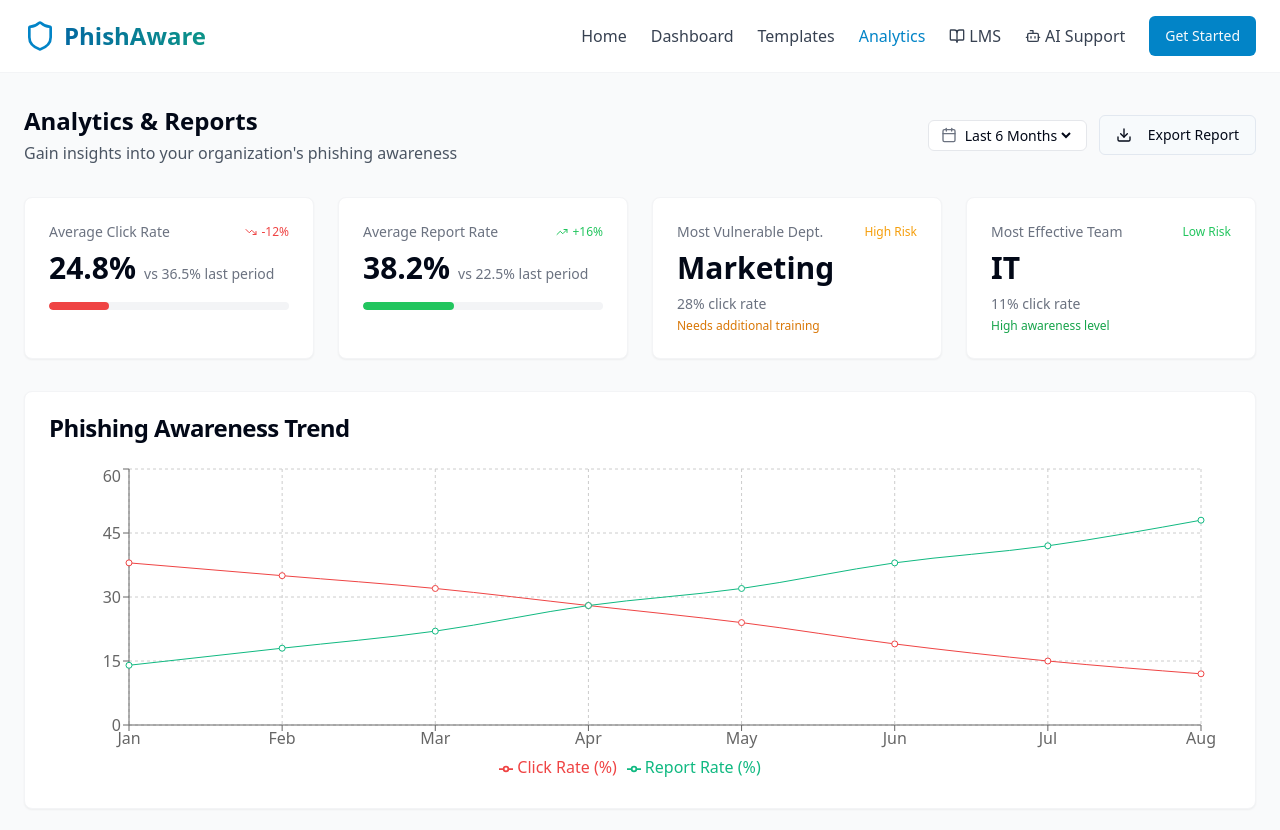
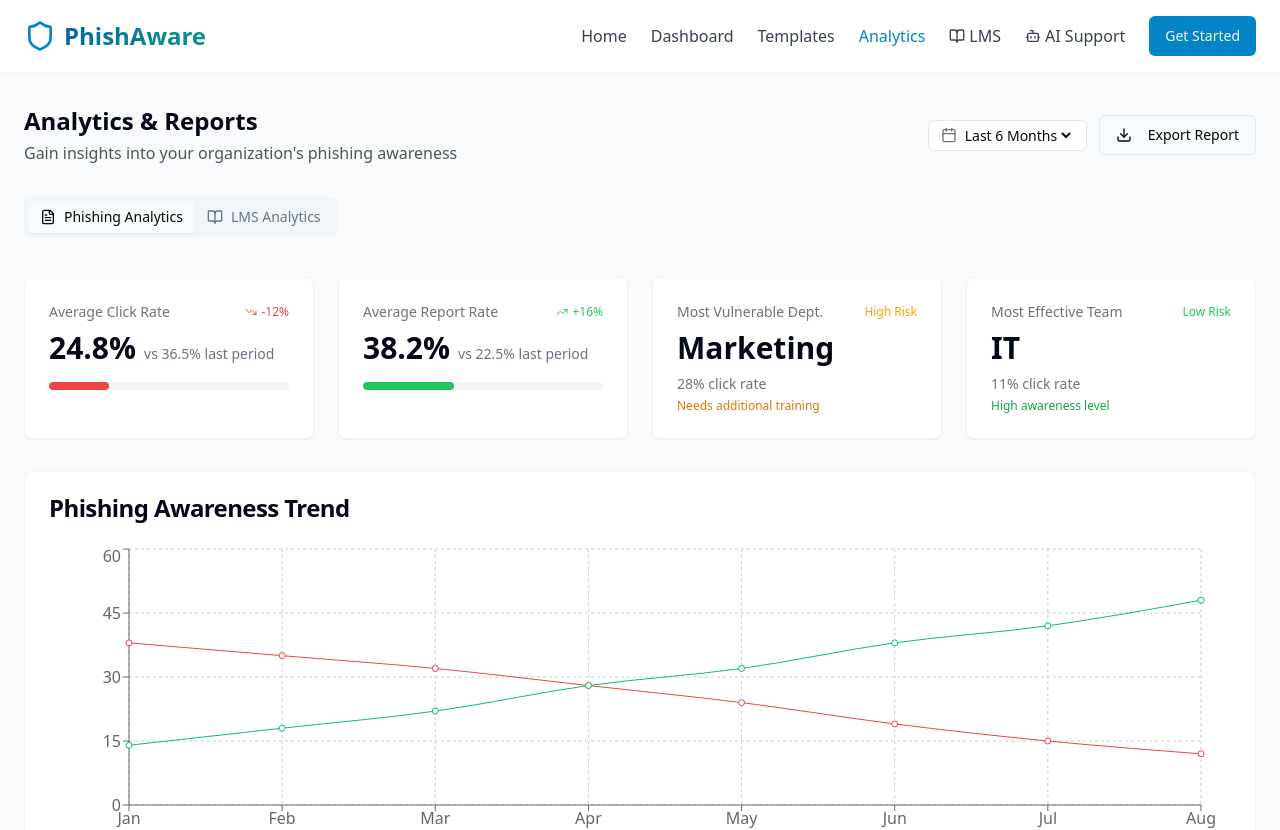
Before and after one commit to ebrahimElzook/phish-aware-academy-11, a React (Vite) app: page /analytics in a window 1280 px wide. Shown: the top 830 px of the page. Built offline with nearby package versions, Linux system fonts and the light colour scheme.

Commit message:
feat: Integrate LMS analytics
Integrate LMS analytics components into the analytics page.

```diff
--- a/src/pages/Analytics.tsx
+++ b/src/pages/Analytics.tsx
@@ -1,6 +1,7 @@
 import React, { useState } from 'react';
 import { Card, CardContent, CardHeader, CardTitle } from "@/components/ui/card";
 import { Button } from "@/components/ui/button";
+import { Tabs, TabsContent, TabsList, TabsTrigger } from "@/components/ui/tabs";
 import {
   BarChart,
   LineChart,
@@ -20,12 +21,13 @@ import {
   TrendingDown,
   TrendingUp,
   Calendar,
-  Download
+  Download,
+  BookOpen,
+  FileText
 } from 'lucide-react';
 import Navbar from '@/components/Navbar';
 import Footer from '@/components/Footer';
 import LMSAnalytics from '@/components/analytics/LMSAnalytics';
-import { Tabs, TabsList, TabsTrigger, TabsContent } from '@radix-ui/react-tabs';
 
 // Mock data for charts
 const monthlyData = [
@@ -101,6 +103,19 @@ const Analytics = () => {
             </div>
           </div>
 
+          <Tabs defaultValue="phishing" className="mt-6">
+            <TabsList className="mb-8">
+              <TabsTrigger value="phishing" className="flex items-center gap-2">
+                <FileText className="h-4 w-4" />
+                Phishing Analytics
+              </TabsTrigger>
+              <TabsTrigger value="lms" className="flex items-center gap-2">
+                <BookOpen className="h-4 w-4" />
+                LMS Analytics
+              </TabsTrigger>
+            </TabsList>
+
+            <TabsContent value="phishing" className="space-y-8">
               {/* Summary Cards */}
               <div className="grid grid-cols-1 md:grid-cols-2 lg:grid-cols-4 gap-6 mb-8">
                 <Card className="border-gray-100">
@@ -384,6 +399,12 @@ const Analytics = () => {
                   </CardContent>
                 </Card>
               </div>
+            </TabsContent>
+
+            <TabsContent value="lms">
+              <LMSAnalytics />
+            </TabsContent>
+          </Tabs>
         </div>
       </div>
 
```
Lines whose indentation alone changed are shown as unchanged.
